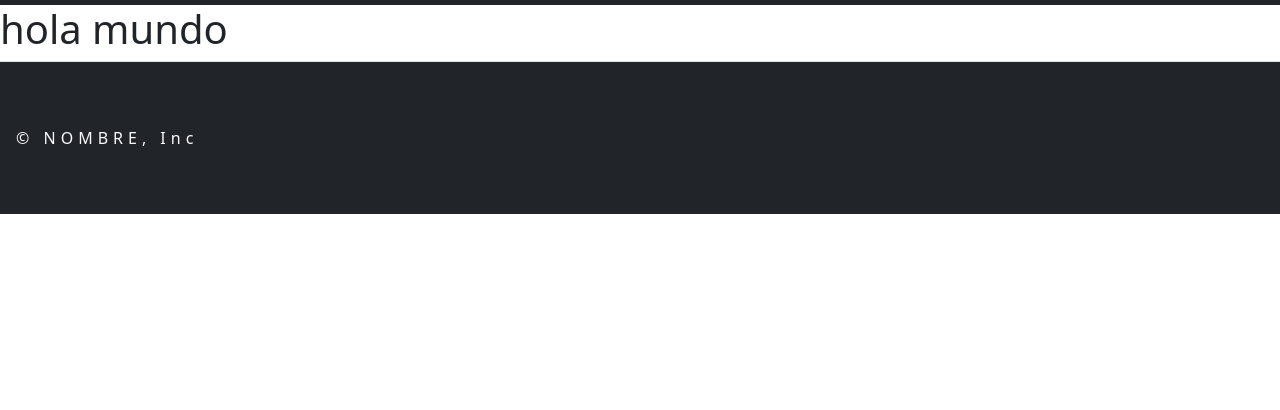
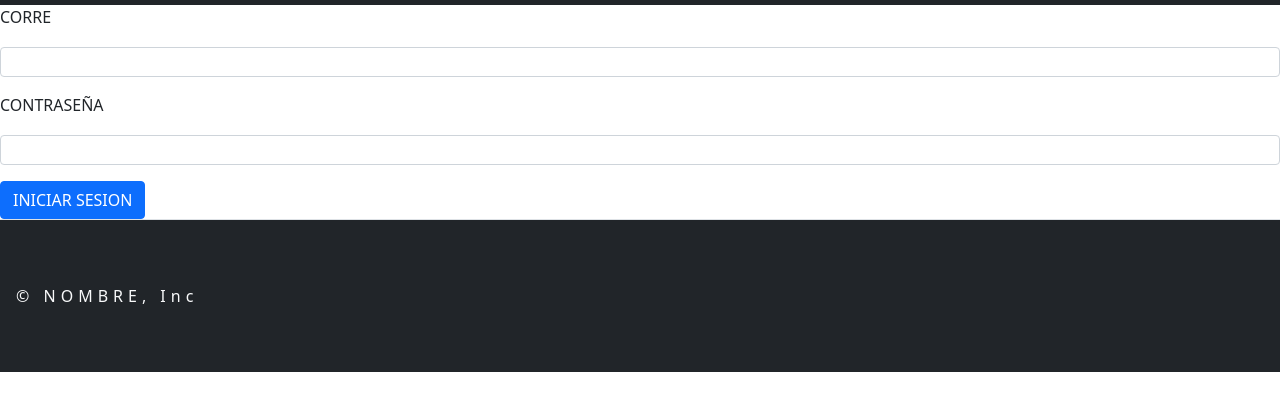
Before and after one commit to 4GeeksAcademy/proyecto-final-viajes, a React app: page /iniciarsesion in a window 1280 px wide. Shown: the part 118-528 px from the top of the page. Built offline with nearby package versions, Linux system fonts and the light colour scheme; no server answers.

Commit message:
inicioSecion

```diff
--- a/src/front/js/pages/Iniciarsesion.js
+++ b/src/front/js/pages/Iniciarsesion.js
@@ -6,7 +6,21 @@ export const Iniciarsesion = () => {
 
 	return (
 		<div>
-			<h1> hola mundo</h1>
+			<form>
+        <div class="mb-3">
+            <label for="exampleInputEmail1" class="form-label">CORRE</label>
+            <input type="email" class="form-control" id="exampleInputEmail1" aria-describedby="emailHelp" />
+
+        </div>
+        <div class="mb-3">
+            <label for="exampleInputPassword1" class="form-label">CONTRASEÑA</label>
+            <input type="password" class="form-control" id="exampleInputPassword1"/>
+        </div>
+
+
+        <button type="submit" class="btn btn-primary">INICIAR SESION</button>
+    </form>
+
 		</div>
 	);
 };
--- a/src/front/styles/home.css
+++ b/src/front/styles/home.css
@@ -104,7 +104,7 @@
     height: 30px;
 }
 
-}
+
 
 .busqueda {
     width: 165px;
```
